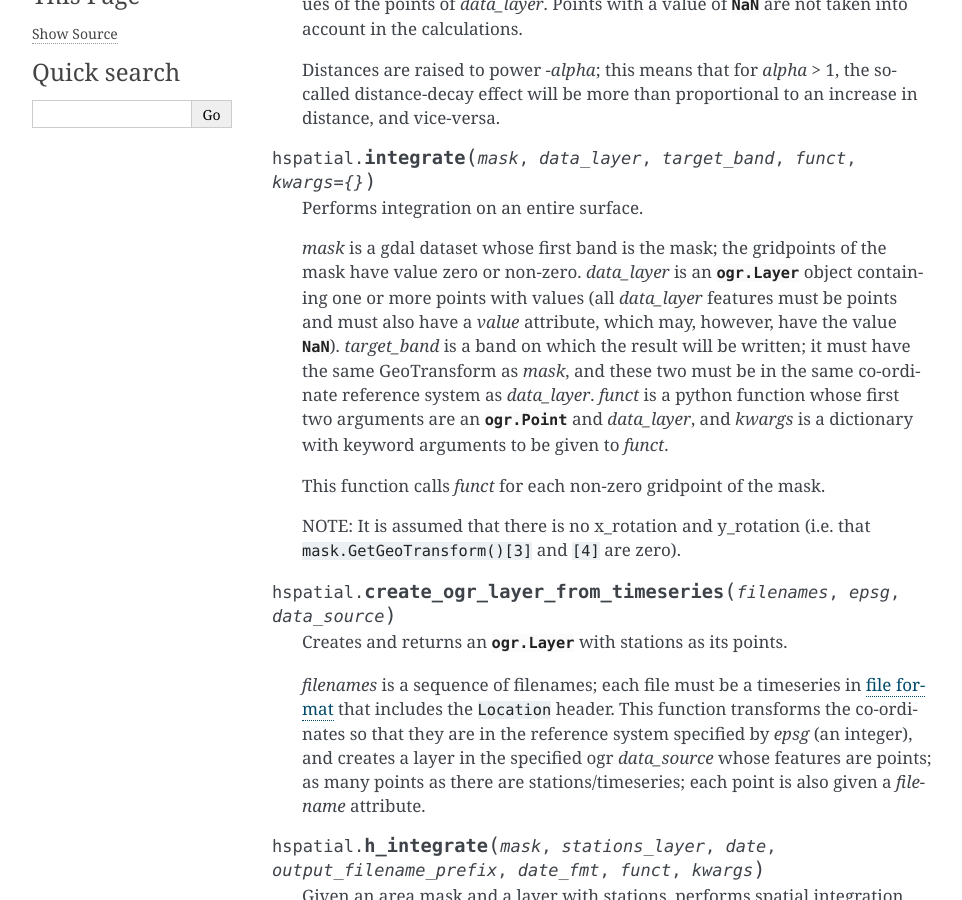
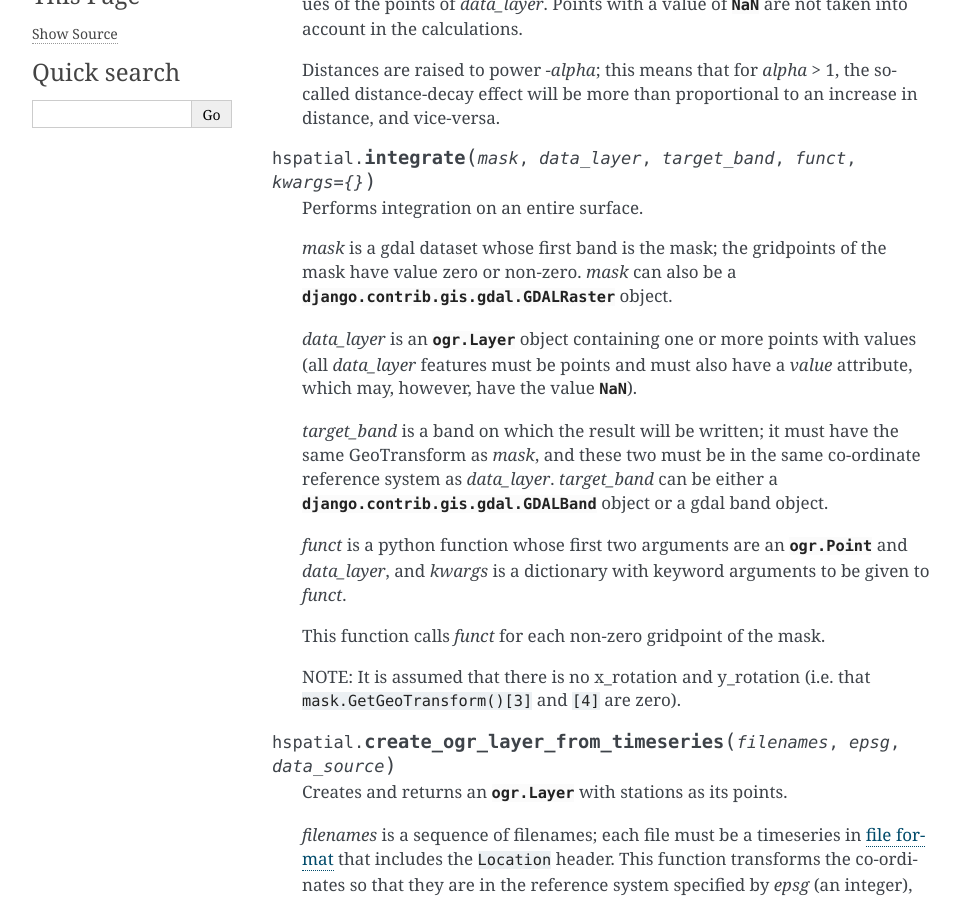
Before and after one commit to openmeteo/pthelma, a Sphinx documentation site: the page built from docs/hspatial/api.rst, in a window 1280 px wide and 900 px high, scrolled down 345 px. Shown: the whole window, without its empty margins (148-1110 px from the left). Built offline with Sphinx 7.4.7, drawn with Linux system fonts in a browser that asks for light colours; the version number is read from the project's files by our own code.

Commit message:
Accept GeoDjango objects in hspatial.integrate()

```diff
--- a/CHANGELOG.rst
+++ b/CHANGELOG.rst
@@ -1,6 +1,12 @@
 =========
 Changelog
 =========
+
+2.2.1 (2025-03-19)
+==================
+
+The hspatial.integrate() function now accepts GeoDjango objects as some
+of its arguments in addition to plain GDAL objects.
 
 2.2.0 (2025-03-04)
 ==================
--- a/docs/hspatial/api.rst
+++ b/docs/hspatial/api.rst
@@ -29,16 +29,21 @@ hspatial - API
    Performs integration on an entire surface.
 
    *mask* is a gdal dataset whose first band is the mask; the
-   gridpoints of the mask have value zero or non-zero. *data_layer* is
-   an :class:`ogr.Layer` object containing one or more points with
-   values (all *data_layer* features must be points and must also have
-   a *value* attribute, which may, however, have the value
-   :const:`NaN`). *target_band* is a band on which the result will be
-   written; it must have the same GeoTransform as *mask*, and these
-   two must be in the same co-ordinate reference system as
-   *data_layer*. *funct* is a python function whose first two
-   arguments are an :class:`ogr.Point` and *data_layer*, and *kwargs*
-   is a dictionary with keyword arguments to be given to *funct*.
+   gridpoints of the mask have value zero or non-zero. *mask* can also be a
+   :class:`django.contrib.gis.gdal.GDALRaster` object.
+
+   *data_layer* is an :class:`ogr.Layer` object containing one or more points
+   with values (all *data_layer* features must be points and must also have a
+   *value* attribute, which may, however, have the value :const:`NaN`).
+
+   *target_band* is a band on which the result will be written; it must have
+   the same GeoTransform as *mask*, and these two must be in the same
+   co-ordinate reference system as *data_layer*. *target_band* can be either a
+   :class:`django.contrib.gis.gdal.GDALBand` object or a gdal band object.
+
+   *funct* is a python function
+   whose first two arguments are an :class:`ogr.Point` and *data_layer*, and
+   *kwargs* is a dictionary with keyword arguments to be given to *funct*.
 
    This function calls *funct* for each non-zero gridpoint of the
    mask.
```
Also changed, not shown: 2 other files.
